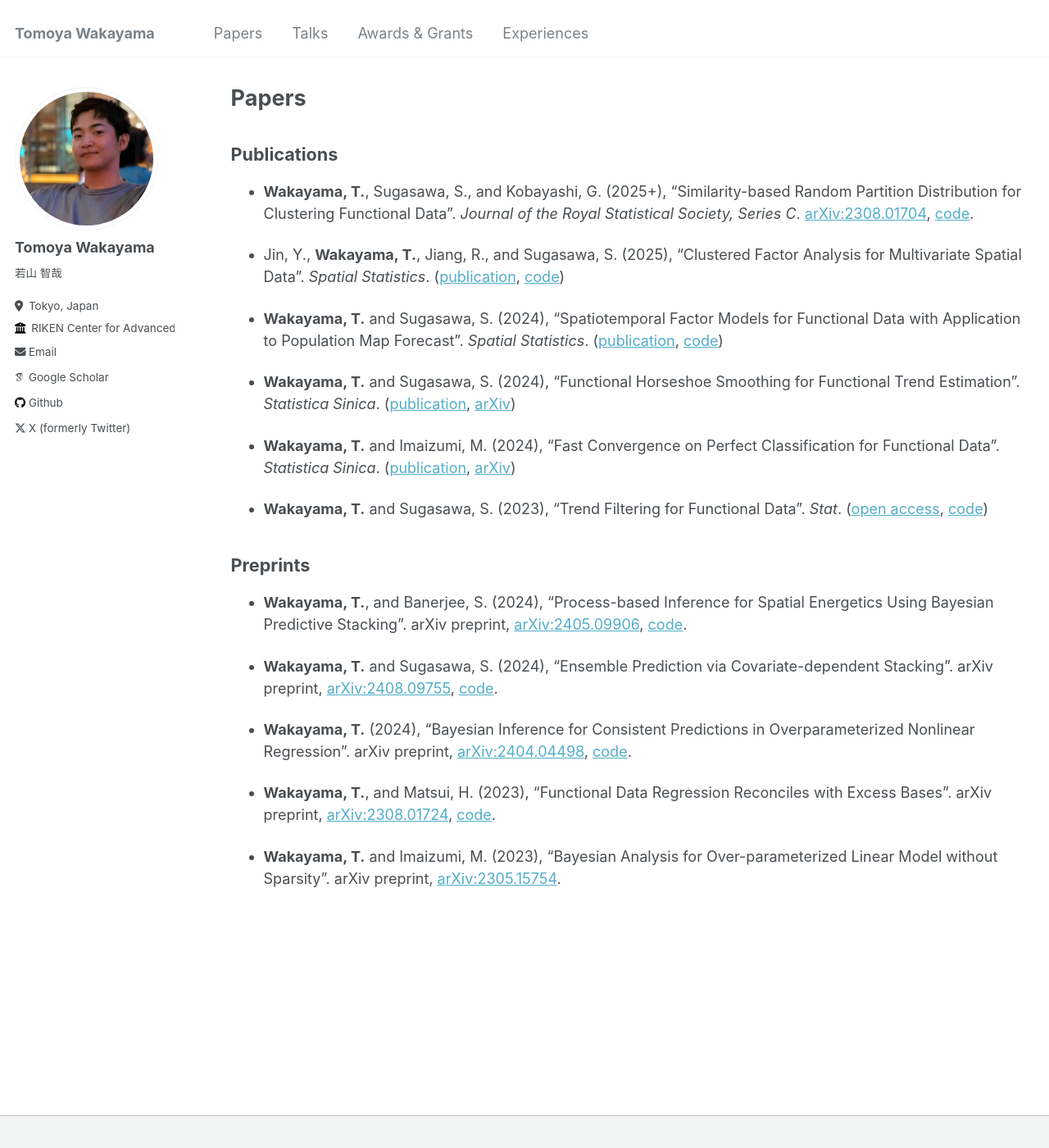
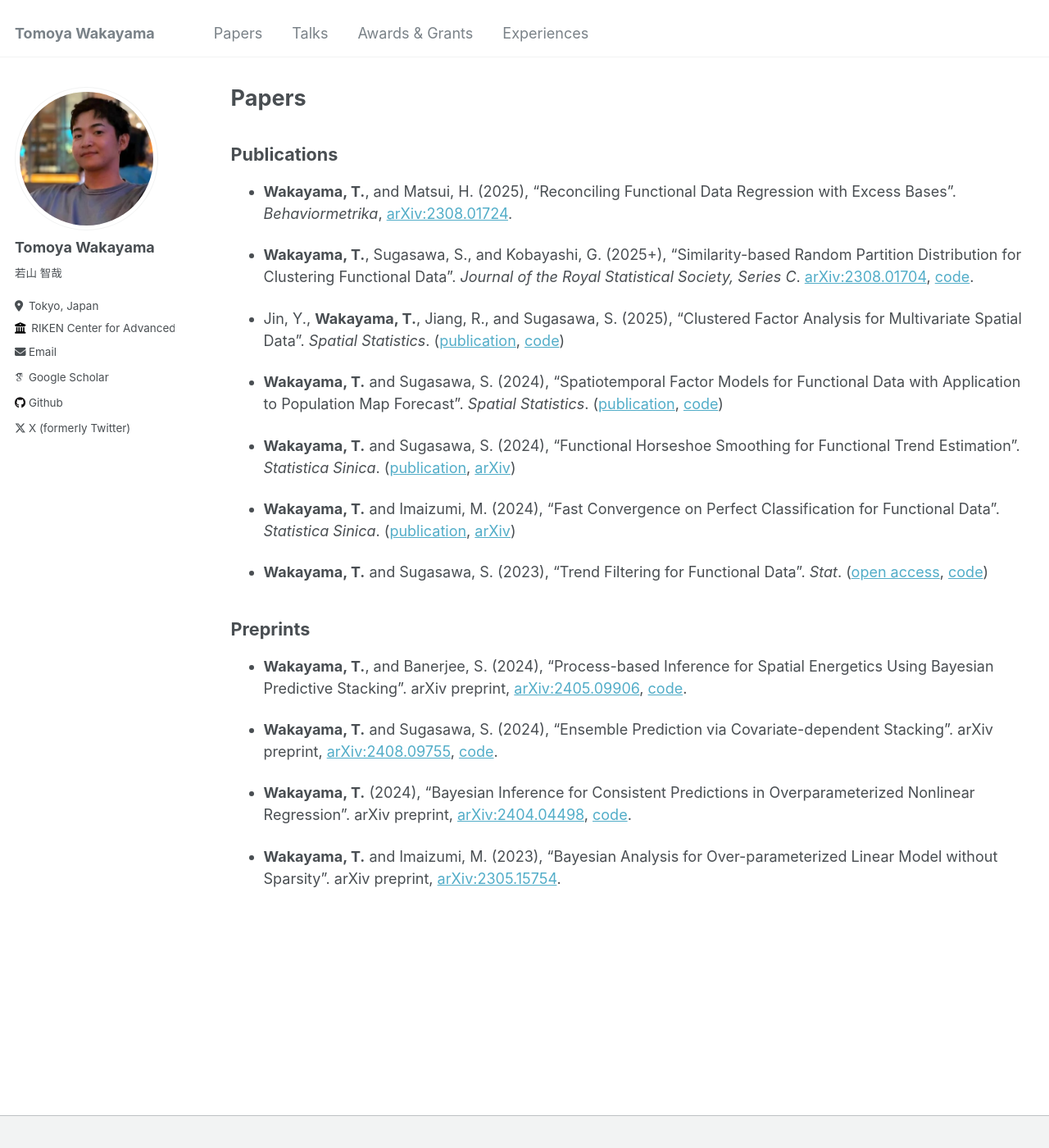
Before and after one commit to TomWaka/TomWaka.github.io, a Jekyll site: the page built from _pages/papers.md, in a window 1280 px wide and 1400 px high. Shown: the whole window at 82% size. Built offline with Jekyll 4.4.1, drawn with Linux system fonts in a browser that asks for light colours; some web fonts are replaced.

Commit message:
Update publications

```diff
--- a/_pages/papers.md
+++ b/_pages/papers.md
@@ -6,6 +6,8 @@ author_profile: true
 ---
 
 ## Publications
+
+- **Wakayama, T.**, and Matsui, H. (2025), "Reconciling Functional Data Regression with Excess Bases". *Behaviormetrika*, [arXiv:2308.01724](https://arxiv.org/abs/2308.01724).
 
 - **Wakayama, T.**, Sugasawa, S., and Kobayashi, G. (2025+), "Similarity-based Random Partition Distribution for Clustering Functional Data". *Journal of the Royal Statistical Society, Series C*. [arXiv:2308.01704](https://arxiv.org/abs/2308.01704), [code](https://github.com/TomWaka/Similarity-based-Generalized-Dirichlet-Process).
 
@@ -27,6 +29,4 @@ author_profile: true
 
 - **Wakayama, T.** (2024), "Bayesian Inference for Consistent Predictions in Overparameterized Nonlinear Regression". arXiv preprint, [arXiv:2404.04498](https://arxiv.org/abs/2404.04498), [code](https://github.com/TomWaka/BA-Overparameterized-NonLinReg).
 
-- **Wakayama, T.**, and Matsui, H. (2023), "Functional Data Regression Reconciles with Excess Bases". arXiv preprint, [arXiv:2308.01724](https://arxiv.org/abs/2308.01724), [code](https://github.com/TomWaka/DD-FDR).
-
 - **Wakayama, T.** and Imaizumi, M. (2023), "Bayesian Analysis for Over-parameterized Linear Model without Sparsity". arXiv preprint, [arXiv:2305.15754](https://arxiv.org/abs/2305.15754).
```
